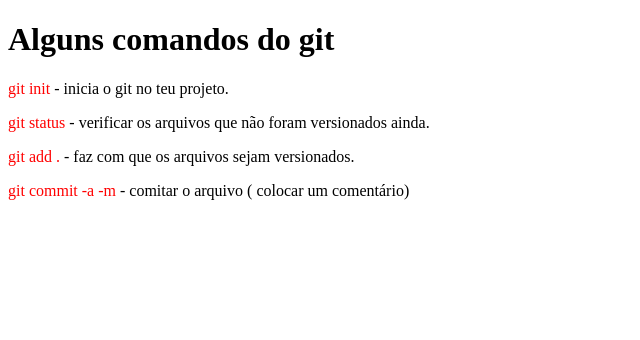
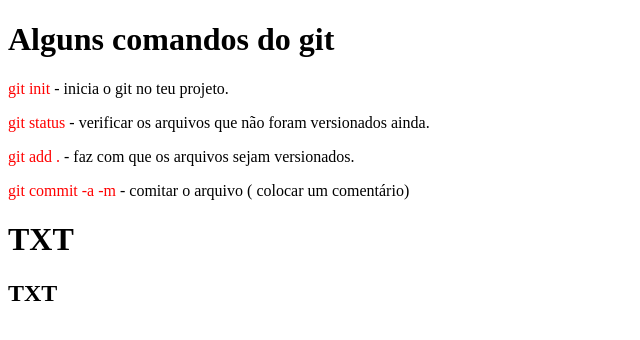
Before and after one commit to bryan-assuncao/teste_git, a plain HTML site: page index.html in a window 1280 px wide. Shown: the whole page, without its empty margins (0-640 px from the left). Drawn offline with Linux system fonts and the light colour scheme.

Commit message:
adicionado txt no final

```diff
--- a/index.html
+++ b/index.html
@@ -16,5 +16,7 @@
     <p><span>git status</span> - verificar os arquivos que não foram versionados ainda.</p>
     <p><span>git add .</span> - faz com que os arquivos sejam versionados. </p>
     <p><span>git commit -a -m</span> - comitar o arquivo ( colocar um comentário)</p>
+    <h1>TXT</h1>
+    <h2>TXT</h2>
 </body>
 </html>
```
